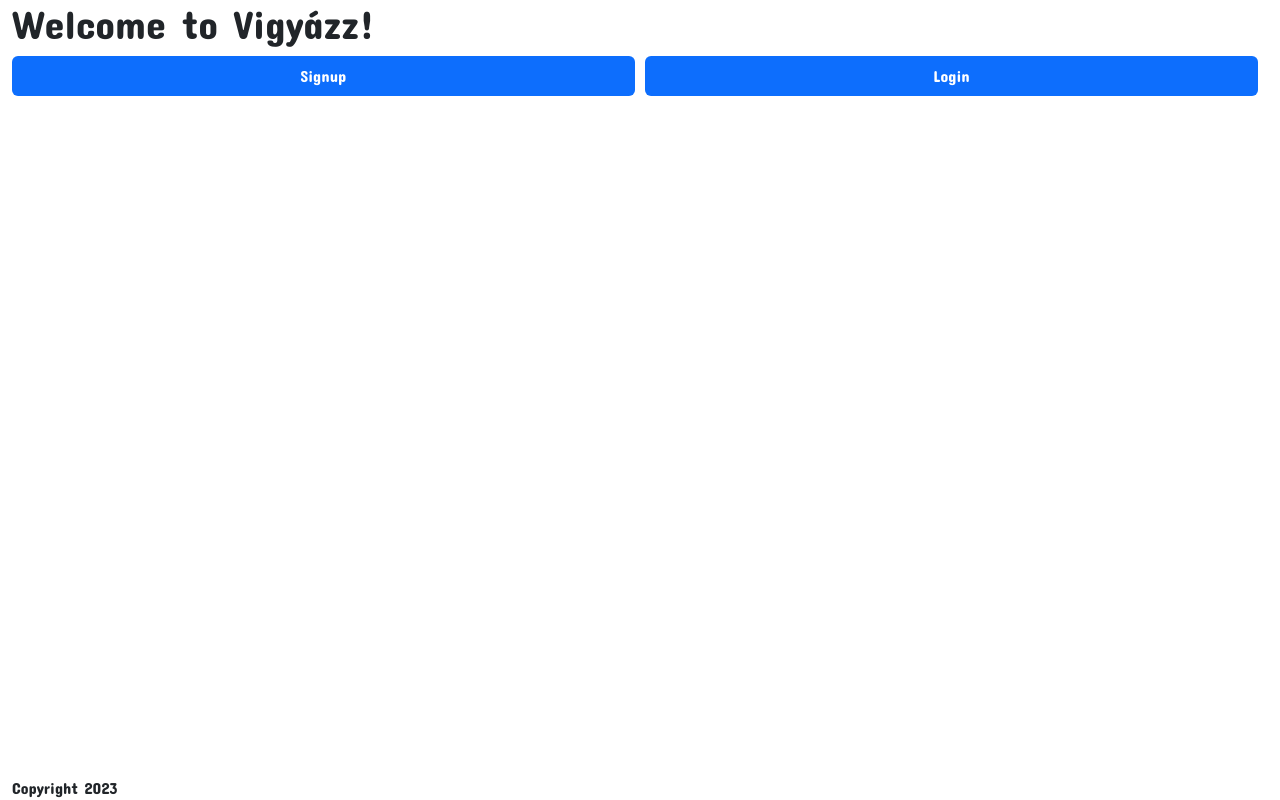
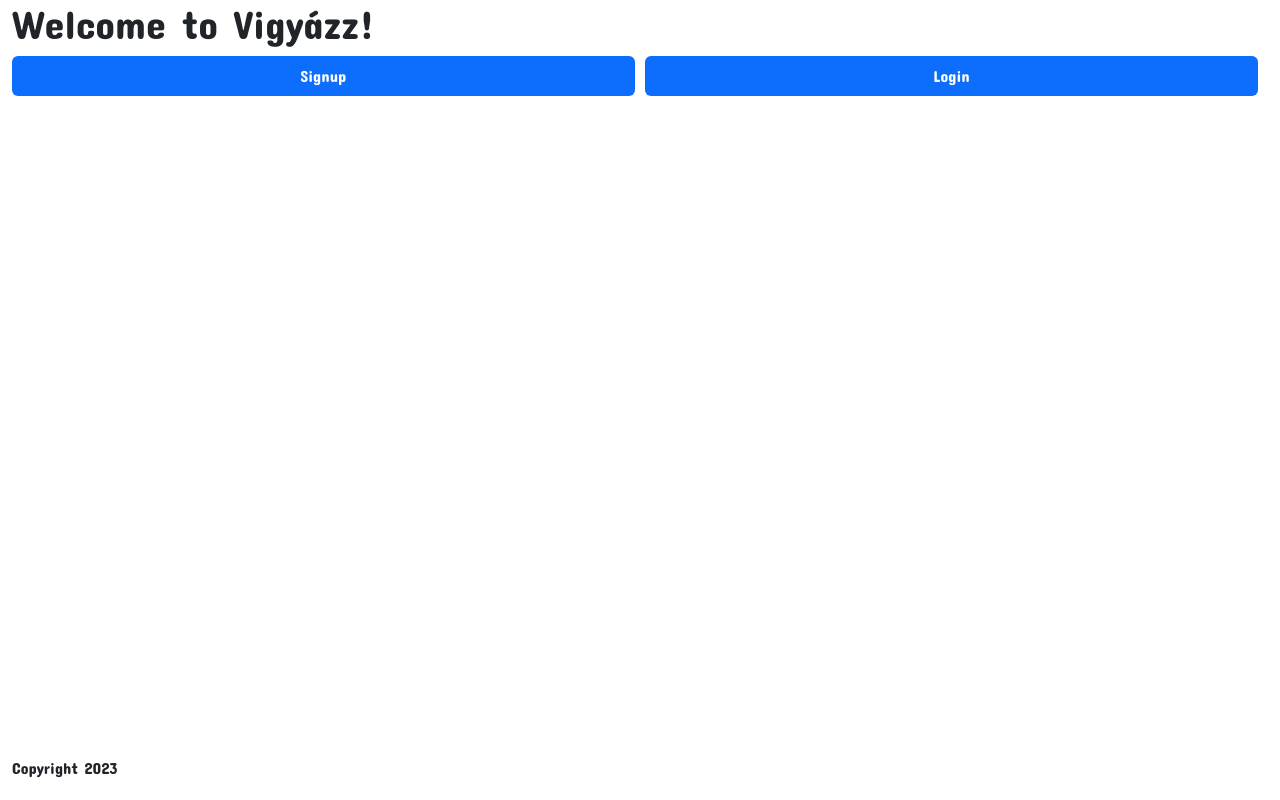
Before and after one commit to mikemccomb/vigyazz-frontend, a React (Vite) app: page / in a window 1280 px wide. Built offline with nearby package versions, Linux system fonts and the light colour scheme.

Commit message:
Fixes footer margin

```diff
--- a/src/App.css
+++ b/src/App.css
@@ -32,3 +32,7 @@ div.positioning {
   object-fit: cover;
   object-position: 50% 50%;
 }
+
+footer {
+  margin-bottom: 20px;
+}
```
